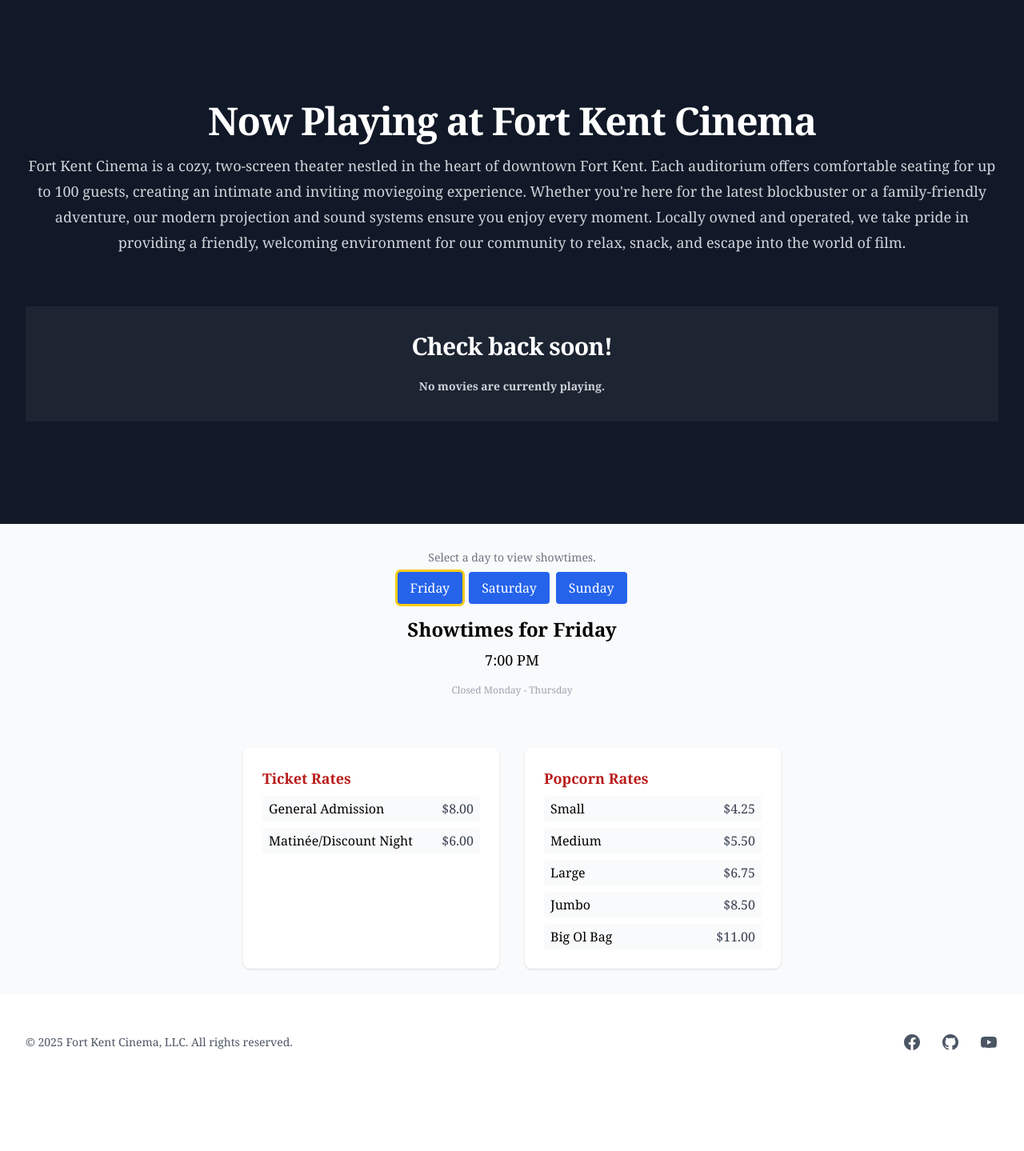
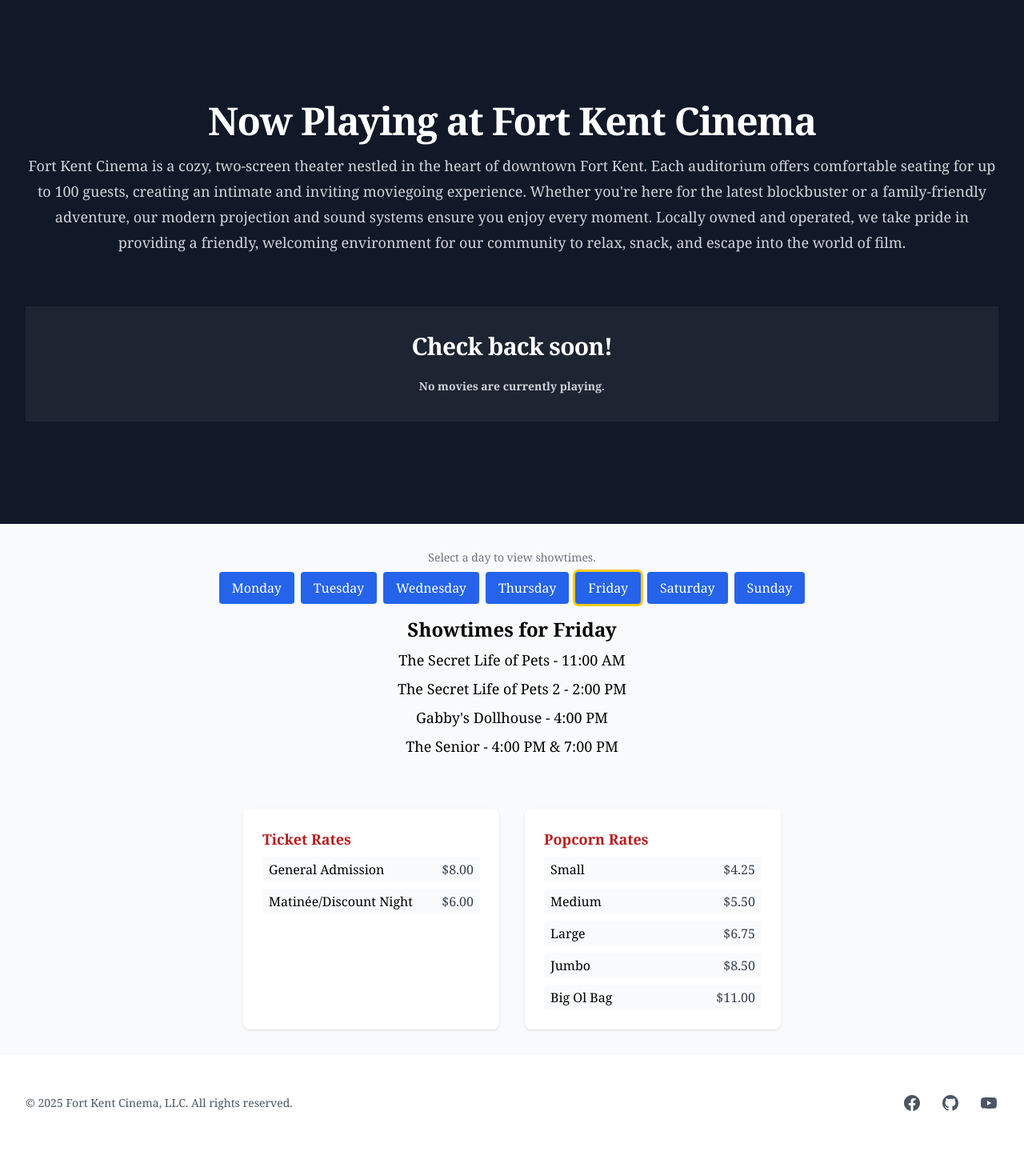
Before and after one commit to BrandonGoding/api_fortkentcinema_com, a Django app: page / in a window 1280 px wide. Shown: the part 1157-2596 px from the top of the page at 80% size. Before the commit the page ends 2470 px from the top, so only its background shows below. Run offline with Django 5.2, Linux system fonts and the light colour scheme; data that the repository does not hold is empty; some libraries are stand-ins or nearby versions.

Commit message:
refactor(showtimes): harvest break film festival

```diff
--- a/website/templates/website/index.html
+++ b/website/templates/website/index.html
@@ -126,6 +126,18 @@
             <div class="text-center text-sm text-gray-500 mb-2">Select a day to view showtimes.</div>
             <div class="flex space-x-2 mb-4 justify-center">
                 <button class="px-4 py-2 rounded transition-colors duration-200 bg-blue-600 hover:bg-blue-700 text-white">
+                    <span class="hidden sm:inline">Monday</span><span class="sm:hidden">Mon</span>
+                </button>
+                <button class="px-4 py-2 rounded transition-colors duration-200 bg-blue-600 hover:bg-blue-700 text-white">
+                    <span class="hidden sm:inline">Tuesday</span><span class="sm:hidden">Tue</span>
+                </button>
+                <button class="px-4 py-2 rounded transition-colors duration-200 bg-blue-600 hover:bg-blue-700 text-white">
+                    <span class="hidden sm:inline">Wednesday</span><span class="sm:hidden">Wed</span>
+                </button>
+                <button class="px-4 py-2 rounded transition-colors duration-200 bg-blue-600 hover:bg-blue-700 text-white">
+                    <span class="hidden sm:inline">Thursday</span><span class="sm:hidden">Thu</span>
+                </button>
+                <button class="px-4 py-2 rounded transition-colors duration-200 bg-blue-600 hover:bg-blue-700 text-white">
                     <span class="hidden sm:inline">Friday</span><span class="sm:hidden">Fri</span>
                 </button>
                 <button class="px-4 py-2 rounded transition-colors duration-200 bg-blue-600 hover:bg-blue-700 text-white">
@@ -137,9 +149,32 @@
             </div>
 
             <div class="flex flex-col justify-center items-center">
+                <ul id="mon-times" class="space-y-2 flex flex-col items-center justify-center">
+                    <li class="text-2xl font-extrabold text-center">Showtimes for Monday</li>
+                    <li class="text-lg text-center">Despicable Me - 11:00 AM</li>
+                    <li class="text-lg text-center">Despicable Me 2 - 2:00 PM</li>
+                </ul>
+                <ul id="tue-times" class="space-y-2 flex flex-col items-center justify-center">
+                    <li class="text-2xl font-extrabold text-center">Showtimes for Tuesday</li>
+                    <li class="text-lg text-center">Despicable Me 3 - 11:00 AM</li>
+                    <li class="text-lg text-center">Despicable Me 4 - 2:00 PM</li>
+                </ul>
+                <ul id="wed-times" class="space-y-2 flex flex-col items-center justify-center">
+                    <li class="text-2xl font-extrabold text-center">Showtimes for Wednesday</li>
+                    <li class="text-lg text-center">Minions - 11:00 AM</li>
+                    <li class="text-lg text-center">Minions: The Rise of Gru - 2:00 PM</li>
+                </ul>
+                <ul id="thu-times" class="space-y-2 flex flex-col items-center justify-center">
+                    <li class="text-2xl font-extrabold text-center">Showtimes for Thursday</li>
+                    <li class="text-lg text-center">Sing - 11:00 AM</li>
+                    <li class="text-lg text-center">Sing 2 - 2:00 PM</li>
+                </ul>
                 <ul id="fri-times" class="space-y-2 flex flex-col items-center justify-center">
                     <li class="text-2xl font-extrabold text-center">Showtimes for Friday</li>
-                    <li class="text-lg text-center">7:00 PM</li>
+                    <li class="text-lg text-center">The Secret Life of Pets - 11:00 AM</li>
+                    <li class="text-lg text-center">The Secret Life of Pets 2 - 2:00 PM</li>
+                    <li class="text-lg text-center">Gabby's Dollhouse - 4:00 PM</li>
+                   <li class="text-lg text-center">The Senior - 4:00 PM & 7:00 PM</li>
                 </ul>
                 <ul id="sat-times" class="space-y-2 flex flex-col items-center justify-center">
                     <li class="text-2xl font-extrabold text-center">Showtimes for Saturdays</li>
@@ -156,7 +191,7 @@
                     <li class="text-lg text-center">5:00 PM</li>
                 </ul>
             </div>
-            <div class="mt-4 text-center text-xs text-gray-400">Closed Monday - Thursday</div>
+{#            <div class="mt-4 text-center text-xs text-gray-400">Closed Monday - Thursday</div>#}
         </div>
     </section>
 
@@ -165,6 +200,10 @@
             // Map days to IDs
             const dayMap = {
                 0: "sun-times", // Sunday
+                1: "mon-times", // Monday
+                2: "tue-times", // Tuesday
+                3: "wed-times",
+                4: "thu-times",
                 5: "fri-times",
                 6: "sat-times",
             };
@@ -202,8 +241,10 @@
             buttons.forEach((btn) => {
                 btn.addEventListener("click", () => {
                     const label = btn.textContent.toLowerCase();
+                    if (label.includes("mon")) showList("mon-times", btn);
+                    if (label.includes("tue")) showList("tue-times", btn);
                     if (label.includes("wed")) showList("wed-times", btn);
-                    if (label.includes("thu")) showList("thurs-times", btn);
+                    if (label.includes("thu")) showList("thu-times", btn);
                     if (label.includes("fri")) showList("fri-times", btn);
                     if (label.includes("sat")) showList("sat-times", btn);
                     if (label.includes("sun")) showList("sun-times", btn);
--- a/website/views.py
+++ b/website/views.py
@@ -115,7 +115,7 @@ class CalendarEventsAPIView(APIView):
                     "end": (cinema_event.event_end_date + timedelta(days=1)).isoformat(),
                     "allDay": True,
                     "color": "teal",
-                    "url": reverse_lazy("website:event_detail", args=[cinema_event.slug])
+                    "url": reverse_lazy("website:event_detail", args=[cinema_event.slug]),
                 }
             )
         return Response(events)
```
